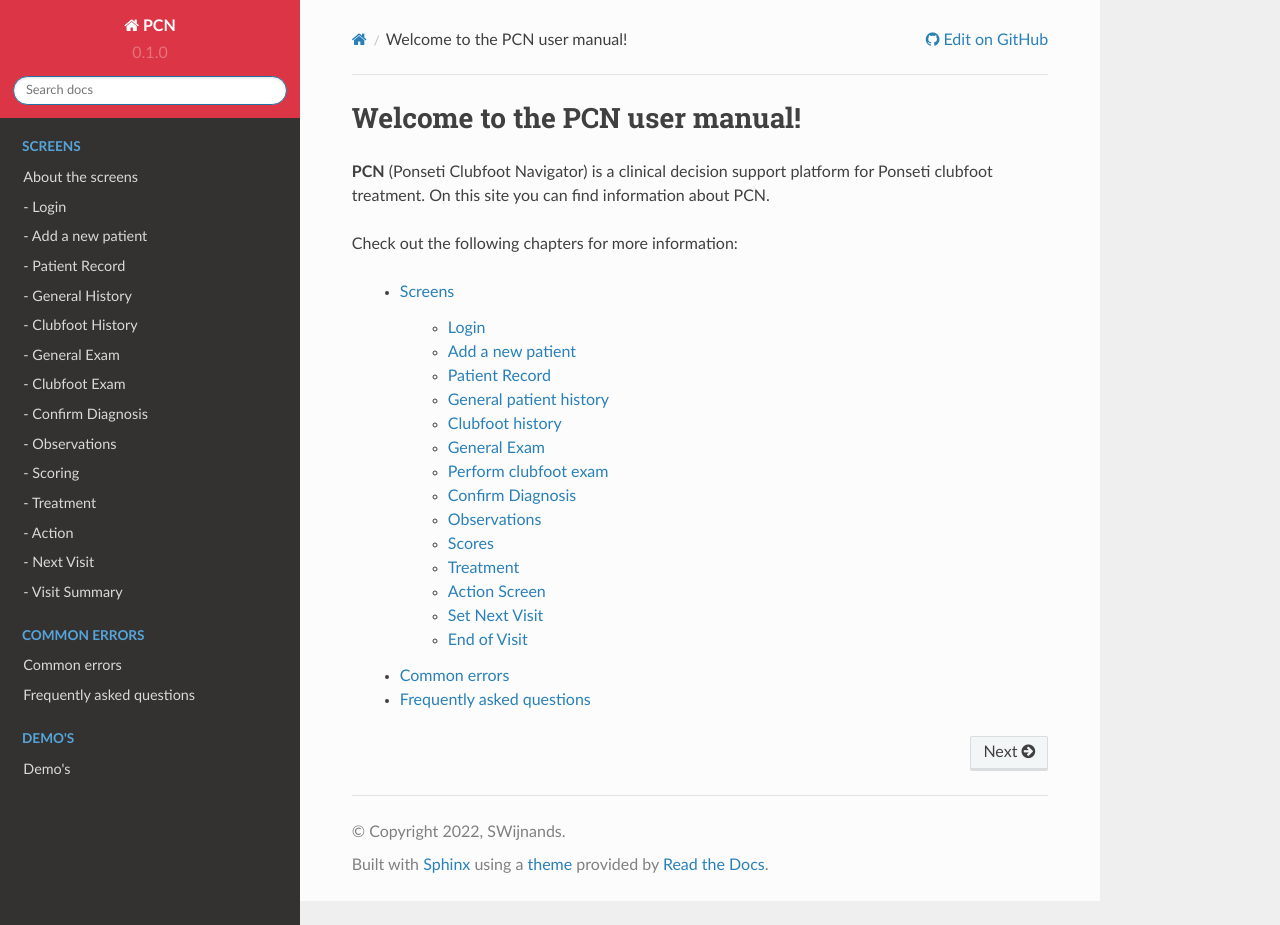
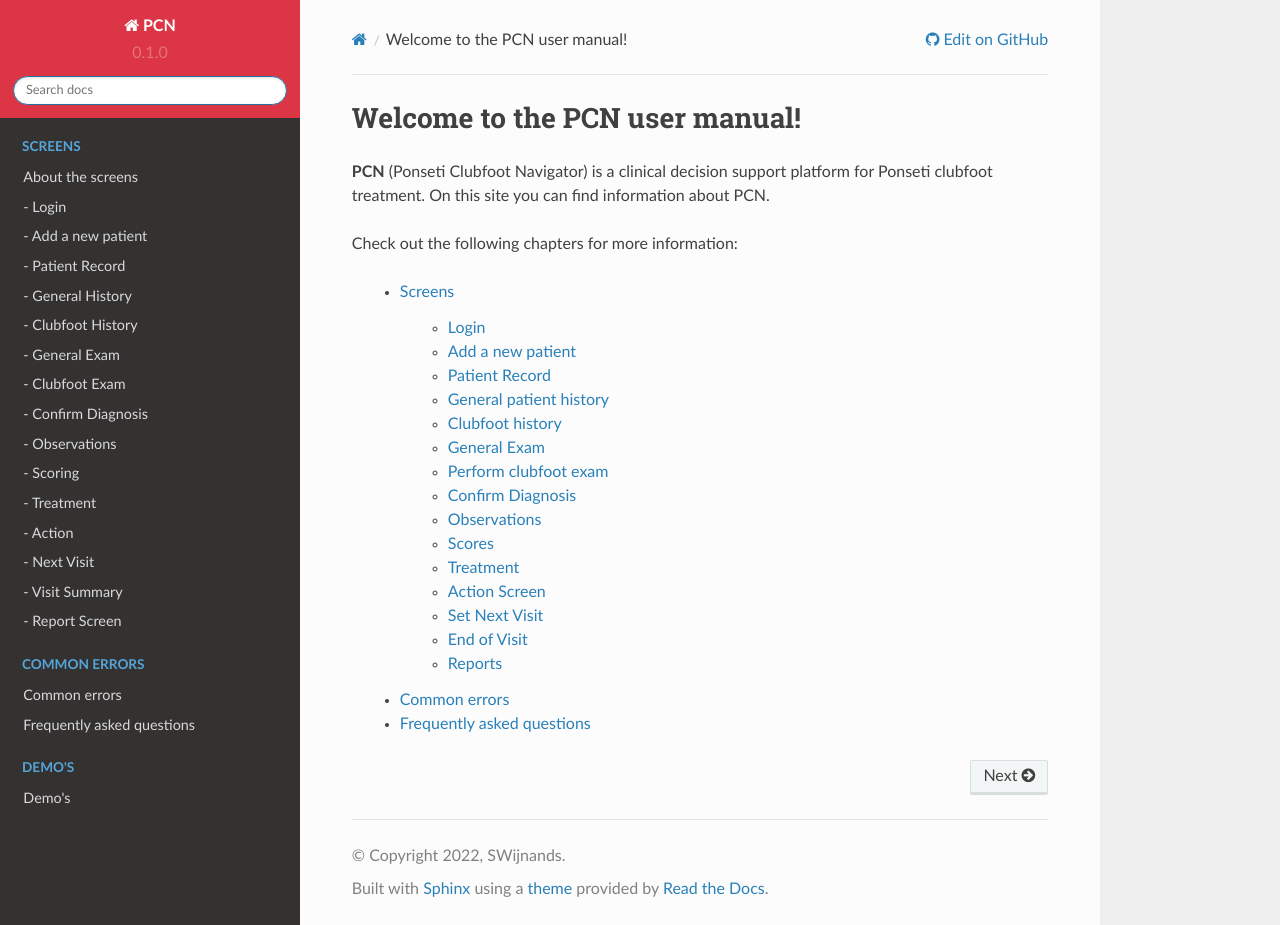
Before and after one commit to SWijnands01/PCN, a Sphinx documentation site: the page built from docs/source/index.rst, in a window 1280 px wide and 925 px high. Built offline with Sphinx 7.4.7 and the Read the Docs theme 2.0.0, drawn with Linux system fonts in a browser that asks for light colours.

Commit message:
Update index.rst

```diff
--- a/docs/source/index.rst
+++ b/docs/source/index.rst
@@ -49,7 +49,7 @@ Check out the following chapters for more information:
    - Action <ActionScreen>
    - Next Visit <AddNewVisit>
    - Visit Summary <EndOfVisit>
-
+   - Report Screen <ReportScreen>
 
 .. toctree::
    :hidden:
```
Also changed, not shown: other parts of docs/source/index.rst (+1 -1 lines).
